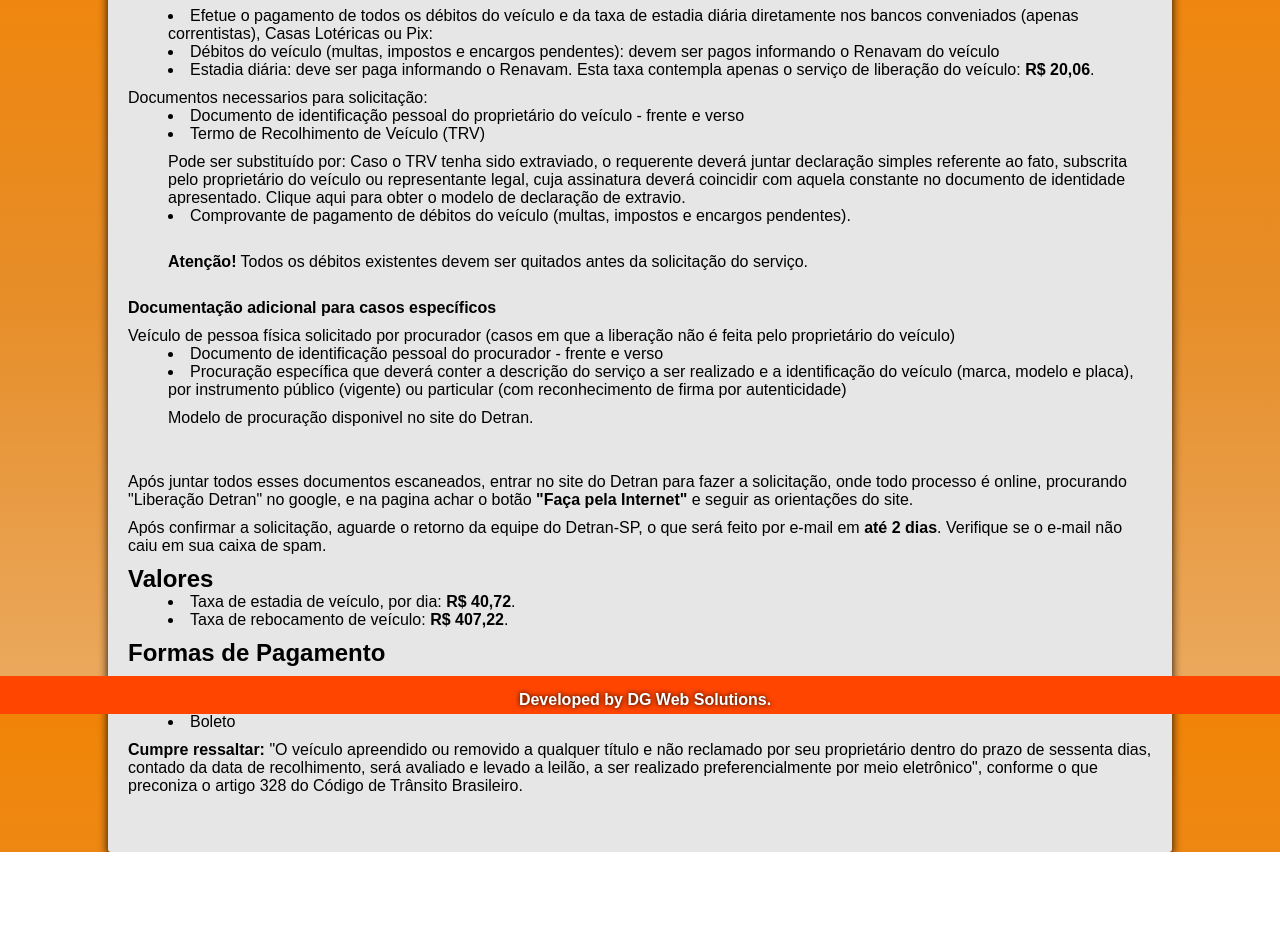
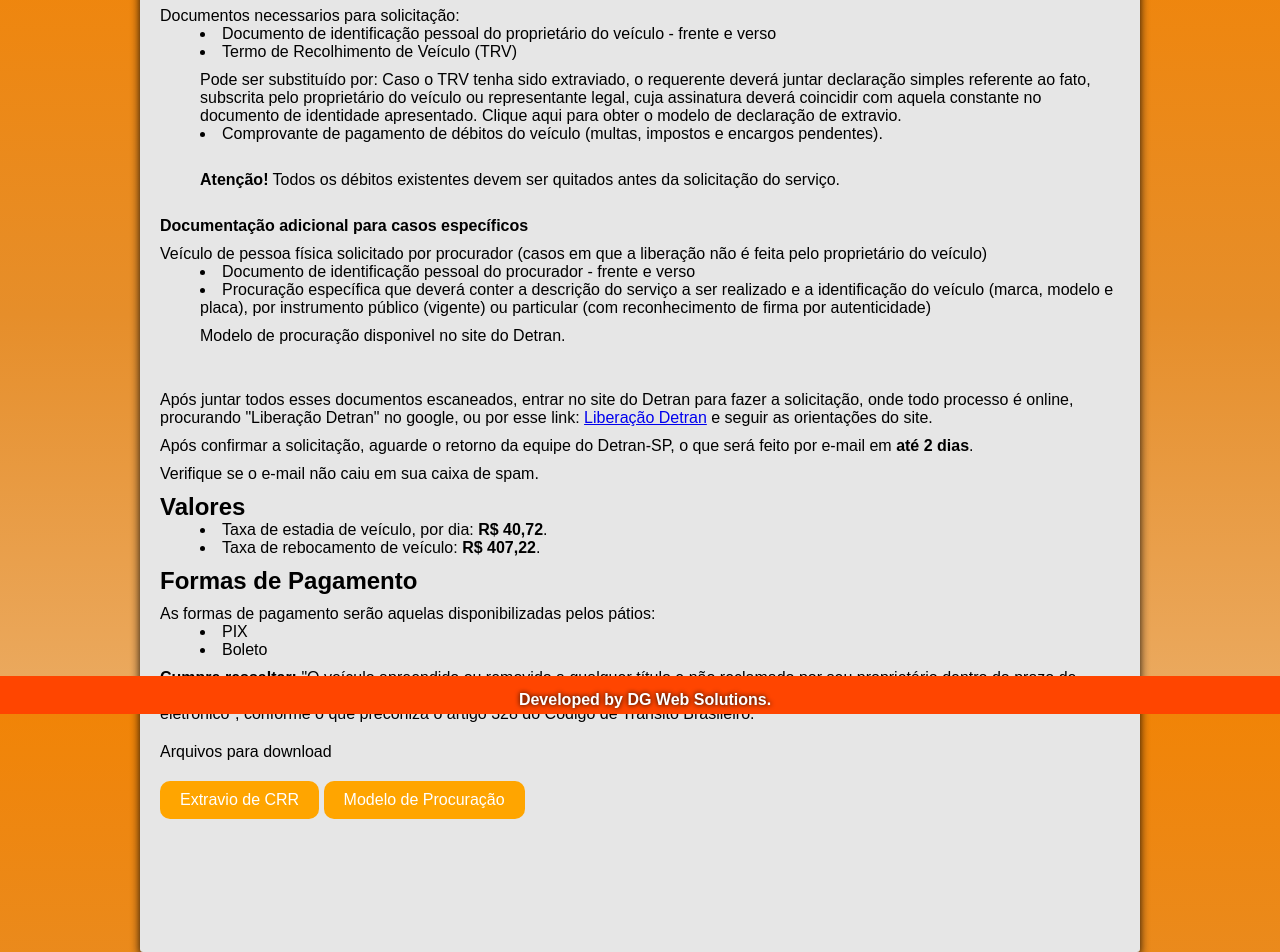
Before and after one commit to RGD3V/suporte, a plain HTML site: page cco/libdetran.html in a window 1280 px wide. Shown: the part 86-1038 px from the top of the page. Before the commit the page ends 938 px from the top, so only its background shows below. Drawn offline with nearby package versions, Linux system fonts and the light colour scheme.

Commit message:
criação de botao com arquivos para download e link com acesso ao site do detran

```diff
--- a/cco/libdetran.html
+++ b/cco/libdetran.html
@@ -88,11 +88,11 @@
                 <br><br>
             </ul>
             <p>Após juntar todos esses documentos escaneados, entrar no site do Detran para fazer a solicitação, onde
-                todo processo é online, procurando "Liberação Detran" no google, e na pagina achar o botão <strong>"Faça
-                    pela Internet"</strong> e seguir as orientações do site.</p>
+                todo processo é online, procurando "Liberação Detran" no google, ou por esse link: <a href="https://www.detran.sp.gov.br/wps/portal/portaldetran/cidadao/infracoes/servicos/liberacaoVeiculosApreendidos">Liberação Detran</a> e seguir as orientações do site.</p>
 
             <p>Após confirmar a solicitação, aguarde o retorno da equipe do Detran-SP, o que será feito por e-mail em
-                <strong>até 2 dias</strong>. Verifique se o e-mail não caiu em sua caixa de spam.</strong>
+                <strong>até 2 dias</strong>.
+            <p>Verifique se o e-mail não caiu em sua caixa de spam.</p>
 
             <h2>Valores</h2>
             <ul>
@@ -111,12 +111,29 @@
                 por seu proprietário dentro do prazo de sessenta dias, contado da data de recolhimento, será avaliado e
                 levado a leilão, a ser realizado preferencialmente por meio eletrônico", conforme o que preconiza o
                 artigo 328 do Código de Trânsito Brasileiro.</p>
+
+            <div id="arquivos">
+                <p class="arquivos">Arquivos para download</p>
+                <a class="pdf" class="botao" href="arquivos/Declaração de Perda Extravio de TRV.pdf" download>
+                    <button class="botao" style="padding: 10px 20px; font-size: 16px;"> Extravio de CRR</button>
+                </a>
+                <a class="pdf"  href="arquivos/Modelo de Procuração DETRAN.pdf" download>
+                    <button class="botao" style="padding: 10px 20px; font-size: 16px;">Modelo de Procuração</button>
+                </a>
+            </div>
         </div>
+
+
+
+
+
     </main>
+
 
     <footer>
         <p><a href="#" target="_blank">Developed by DG Web Solutions.</a></p>
     </footer>
+
 
     <script>
         function clickMenu() {
--- a/style-home.css
+++ b/style-home.css
@@ -135,9 +135,9 @@
         margin-top: 10px;
         background-color: rgb(230, 230, 230);
         width: 100%;
-        max-width: 80%;
+        max-width: 75%;
         /* Limita a largura máxima */
-        height: 900px;
+        height: 1100px;
         box-shadow: 0px 4px 10px rgba(0, 0, 0, 0.918);
         border-radius: 3px;
         padding: 20px;
@@ -177,4 +177,30 @@
         text-align: center;
     }
 
+   #arquivos{
+    margin-top: 20px;
+   }
+
+    .pdf{
+        text-decoration: none;
+    }
+
+    .botao {
+        margin-top: 20px;
+        border-radius: 10px;
+        background-color: #FFA500; /* Light orange color */
+        color: white;
+        padding: 10px 20px;
+        border: none;
+        cursor: pointer;
+        font-size: 16px;
+        transition: background-color 0.3s, transform 0.3s;
+    }
+
+    .botao:hover {
+        background-color: #FF8C00; /* Darker orange on hover */
+        transform: scale(1.05);
+    }
+
+
 }
```
Also changed, not shown: 2 other files.
